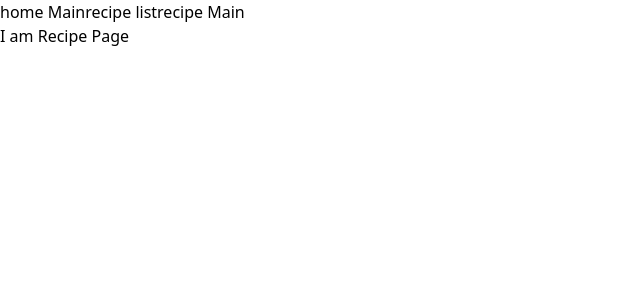
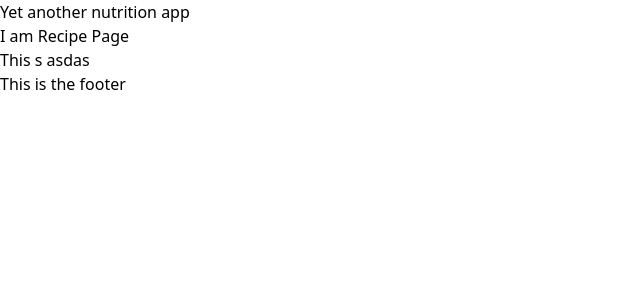
Before and after one commit to ezekielbuzzi/nutrition-app, a React (Create React App) app in the folder client/: page /recipe-page in a window 1280 px wide. Shown: the top 300 px of the page, without its empty margins (0-640 px from the left). Built offline with nearby package versions, Linux system fonts and the light colour scheme.

Commit message:
context file set

```diff
--- a/client/public/index.html
+++ b/client/public/index.html
@@ -14,7 +14,7 @@
       manifest.json provides metadata used when your web app is installed on a
       user's mobile device or desktop. See https://developers.google.com/web/fundamentals/web-app-manifest/
     -->
-    <link rel="manifest" href="%PUBLIC_URL%/manifest.json" />
+
     <!--
       Notice the use of %PUBLIC_URL% in the tags above.
       It will be replaced with the URL of the `public` folder during the build.
--- a/client/src/App.js
+++ b/client/src/App.js
@@ -5,12 +5,13 @@ import MainPage from "./components/main-page/MainPage";
 import RecipeListPage from "./components/recipe-list-page/RecipeListPage";
 import RecipePage from "./components/recipe-page/RecipePage";
 import NutritionFactPage from "./components/nutrition-fact-page/NutritionFactPage";
-import Navigate from "./components/title/Navigate";
+import Title from "./components/title/Title";
+import Footer from "./components/footer/Footer";
 
 function App() {
   return (
     <BrowserRouter>
-      <Navigate />
+      <Title />
       <Routes>
         <Route path="/" element={<Welcome />} />
         <Route path="/main" element={<MainPage />} />
@@ -18,6 +19,7 @@ function App() {
         <Route path="/recipe-page" element={<RecipePage />} />
         <Route path="/nutrition-facts" element={<NutritionFactPage />} />
       </Routes>
+      <Footer />
     </BrowserRouter>
   );
 }
--- a/client/src/components/Context.js
+++ b/client/src/components/Context.js
@@ -1,7 +1,27 @@
-function Context() {
-    return (
-        <div>I am Context</div>
-    );
+import { createContext, useReducer } from "react";
+
+export const Context = createContext();
+
+const reducer = (state, action) => {
+  switch (action.type) {
+    //example
+    case "DARK MODE":
+      return { ...state, dark: !state.dark };
+
+    default:
+      return state;
+  }
+};
+
+function ContextProvider({ children }) {
+  const initialState = {
+    //example
+    dark: true,
+  };
+
+  const [state, dispatch] = useReducer(reducer, initialState);
+
+  return <Context.Provider value={{ state }}>{children}</Context.Provider>;
 }
 
-export default Context;
+export default ContextProvider;
--- /dev/null
+++ b/client/src/components/footer/Footer.js
@@ -0,0 +1,8 @@
+const Footer = () => {
+  return (
+    <div>
+      <h1>This is the footer</h1>
+    </div>
+  );
+};
+export default Footer;
--- a/client/src/components/main-page/MainPage.js
+++ b/client/src/components/main-page/MainPage.js
@@ -1,7 +1,5 @@
 function MainPage() {
-    return (
-        <div>I am Main Page</div>
-     );
+  return <div>I am Main Page</div>;
 }
 
 export default MainPage;
--- a/client/src/components/recipe-page/RecipePage.js
+++ b/client/src/components/recipe-page/RecipePage.js
@@ -1,7 +1,10 @@
 function RecipePage() {
-    return (
-        <div>I am Recipe Page</div>
-     );
+  return (
+    <div>
+      <h1> I am Recipe Page</h1>
+      <h1>This s asdas</h1>
+    </div>
+  );
 }
 
 export default RecipePage;
--- a/client/src/components/title/Navigate.js
+++ /dev/null
@@ -1,15 +0,0 @@
-import { Link } from "react-router-dom";
-
-function Navigate() {
-  return (
-    <div>
-      <Link to={"/"}> home </Link>
-      <Link to={"/main"}>Main</Link>
-      <Link to={"/recipe-list-page"}>recipe list</Link>
-      <Link to={"/recipe-page"}>recipe </Link>
-      <Link to={"/nutrition-facts"}>Main</Link>
-    </div>
-  );
-}
-
-export default Navigate;
--- /dev/null
+++ b/client/src/components/title/Title.js
@@ -0,0 +1,11 @@
+import { Link } from "react-router-dom";
+
+function Navigate() {
+  return (
+    <div>
+      <h1>Yet another nutrition app</h1>
+    </div>
+  );
+}
+
+export default Navigate;
--- a/client/src/index.js
+++ b/client/src/index.js
@@ -2,6 +2,11 @@ import React from "react";
 import ReactDOM from "react-dom/client";
 import App from "./App";
 import "./index.css";
+import ContextProvider from "./components/Context";
 
 const root = ReactDOM.createRoot(document.getElementById("root"));
-root.render(<App />);
+root.render(
+  <ContextProvider>
+    <App />
+  </ContextProvider>
+);
```
